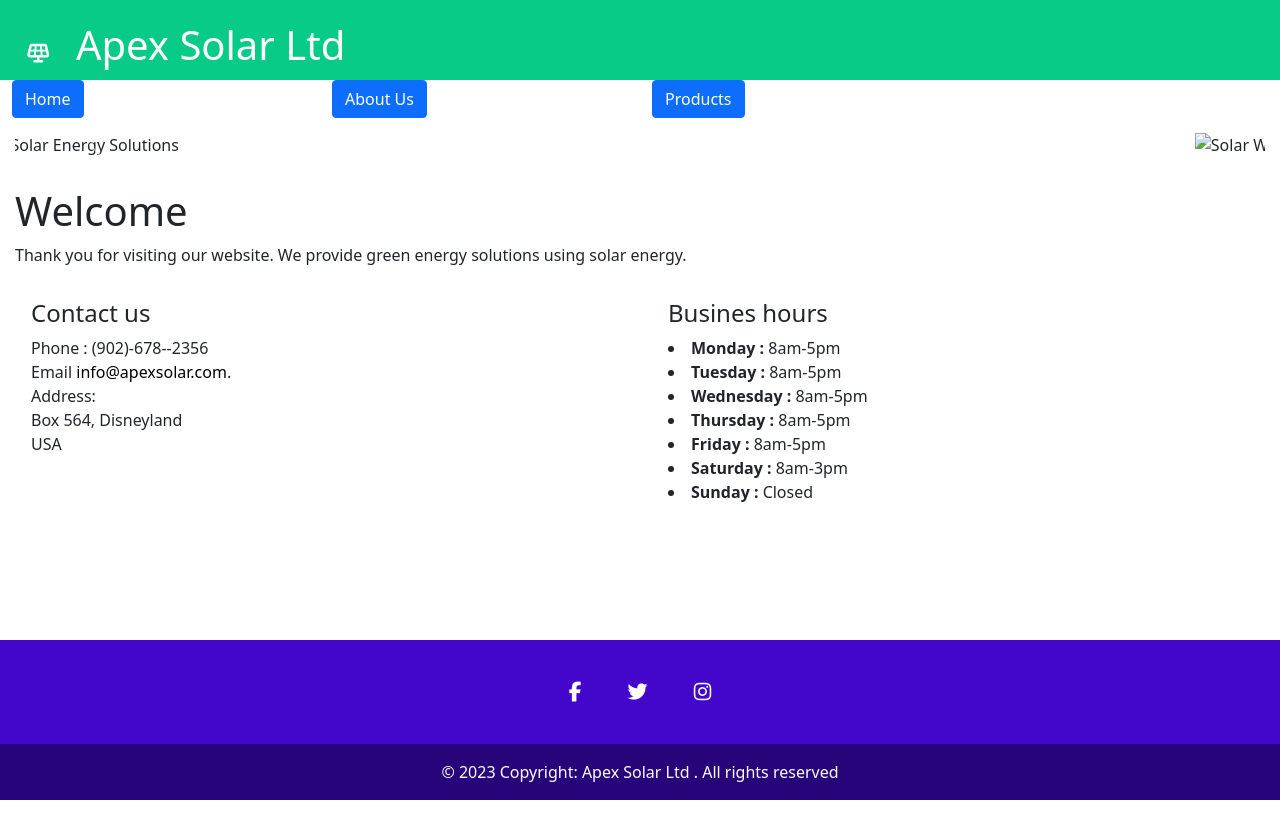
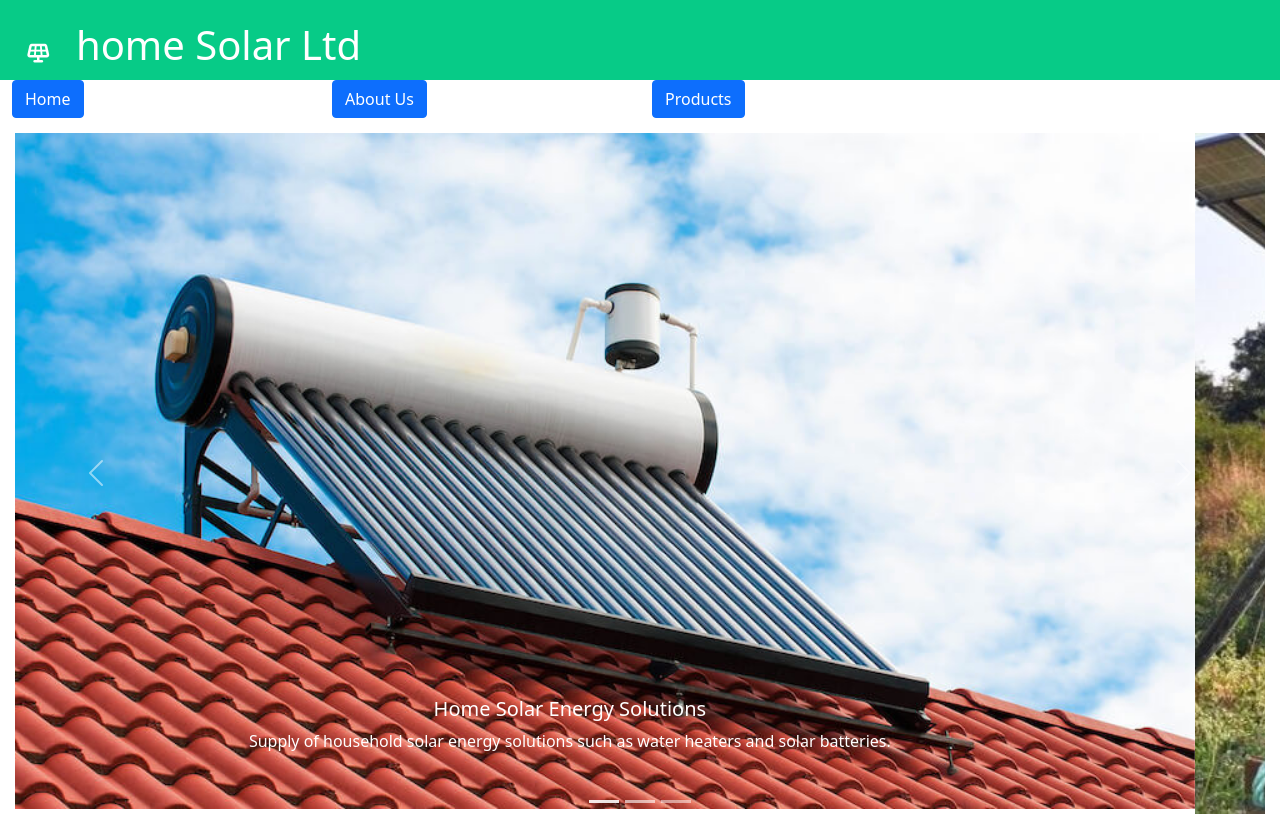
Before and after one commit to okerry/okerry.github.io, a plain HTML site: page index.html in a window 1280 px wide. Shown: the top 818 px of the page. Drawn offline with nearby package versions, Linux system fonts and the light colour scheme; files that its build step writes are made by us from their sources.

Commit message:
Update index.html

```diff
--- a/index.html
+++ b/index.html
@@ -2,13 +2,13 @@
 <html lang="en">
   <head>
     <!--Bootstrap CSS-->
-    <link rel="stylesheet" href="assets/bootstrap/css/bootstrap.min.css">
+    <link rel="stylesheet" href="bootstrap/css/bootstrap.min.css">
     <!--Custom css-->
-    <link rel="stylesheet" href="assets/custom/css/apex.css">
+    <link rel="stylesheet" href="custom/css/apex.css">
     <!--Bootstrap JS-->
-    <script src="assets/bootstrap/js/bootstrap.js"></script>
+    <script src="bootstrap/js/bootstrap.js"></script>
     <!--Fontawesome-->
-    <link rel="stylesheet" href="assets/fontawesome/css/all.css">
+    <link rel="stylesheet" href="fontawesome/css/all.css">
     <title>Apex Solar Ltd</title>
   </head>
   <body class="d-flex flex-column min-vh-100">
@@ -16,7 +16,7 @@
     <header>
       <div class="container-fluid">
         <a class="navbar-brand" href="index.html"><i class="fa-solid fa-solar-panel"></i></a>
-        <span><a href="index.html">Apex Solar Ltd</a></span>
+        <span><a href="index.html">home Solar Ltd</a></span>
       </div>
     </header>
     <div class="container-fluid">
@@ -40,32 +40,32 @@
       </div>
       <div class="carousel-inner">
         <div class="carousel-item active">
-          <img src="assets/images/slide1.jpg" class="d-block w-100" alt="Home Solar Energy Solutions"><!--Carousel slide 1-->
+          <img src="images/slide1.jpg" class="d-block w-100" alt="Home Solar Energy Solutions"><!--Carousel slide 1-->
           <div class="carousel-caption d-none d-md-block">
             <h5>Home Solar Energy Solutions</h5>
             <p>Supply of household solar energy solutions such as water heaters and solar batteries.</p>
           </div>
         </div>
         <div class="carousel-item">
-          <img src="assets/images/slide2.jpg" class="d-block w-100" alt="Solar Water Pumps"><!--Carousel slide 2-->
+          <img src="images/slide2.jpg" class="d-block w-100" alt="Solar Water Pumps"><!--Carousel slide 2-->
           <div class="carousel-caption d-none d-md-block">
             <h5>Solar Water Pumps</h5>
             <p>Leading supplier of submersible solar water pumps for boreholes.</p>
           </div>
         </div>
         <div class="carousel-item">
-          <img src="assets/images/slide3.jpg" class="d-block w-100" alt="Industrial Power Solutions"><!--Carousel slide 2-->
+          <img src="images/slide3.jpg" class="d-block w-100" alt="Industrial Power Solutions"><!--Carousel slide 2-->
           <div class="carousel-caption d-none d-md-block">
             <h5>Industrial Power Solutions</h5>
             <p>We provide products for industrial solar power production. Lower your power costs and increase profits!</p>
           </div>
         </div>
       </div>
-      <button class="carousel-control-prev" type="button" data-bs-target="#apexSolarCarousel" data-bs-slide="prev">
+      <button class="carousel-control-prev" type="button" data-bs-target="#homeSolarCarousel" data-bs-slide="prev">
         <span class="carousel-control-prev-icon" aria-hidden="true"></span>
         <span class="visually-hidden">Previous</span>
       </button>
-      <button class="carousel-control-next" type="button" data-bs-target="#apexSolarCarousel" data-bs-slide="next">
+      <button class="carousel-control-next" type="button" data-bs-target="#homeSolarCarousel" data-bs-slide="next">
         <span class="carousel-control-next-icon" aria-hidden="true"></span>
         <span class="visually-hidden">Next</span>
       </button>
@@ -86,7 +86,7 @@
                   <h4 class="card-title">Contact us</h4>
                     <address>
                       Phone : (902)-678--2356<br>
-                      Email <a href="mailto:info@apexsolar.com" style="color:black;">info@apexsolar.com</a>.<br>
+                      Email <a href="mailto:info@homesolar.com" style="color:black;">info@homesolar.com</a>.<br>
                       Address:<br>Box 564, Disneyland<br>
                       USA
                     </address>
@@ -131,8 +131,8 @@
         </div>
         <!--Copyright-->
         <div class="text-center p-3" style="background-color: rgba(0, 0, 0, 0.4);">
-            &copy 2023 Copyright:
-          <a href="index.html">Apex Solar Ltd . All rights reserved</a>
+            &copy 2023 Copyright:<br>
+          <a href="index.html">home Solar Ltd .<br> All rights reserved</a>
         </div>
           <!--.Copyright-->
       </footer>
```
